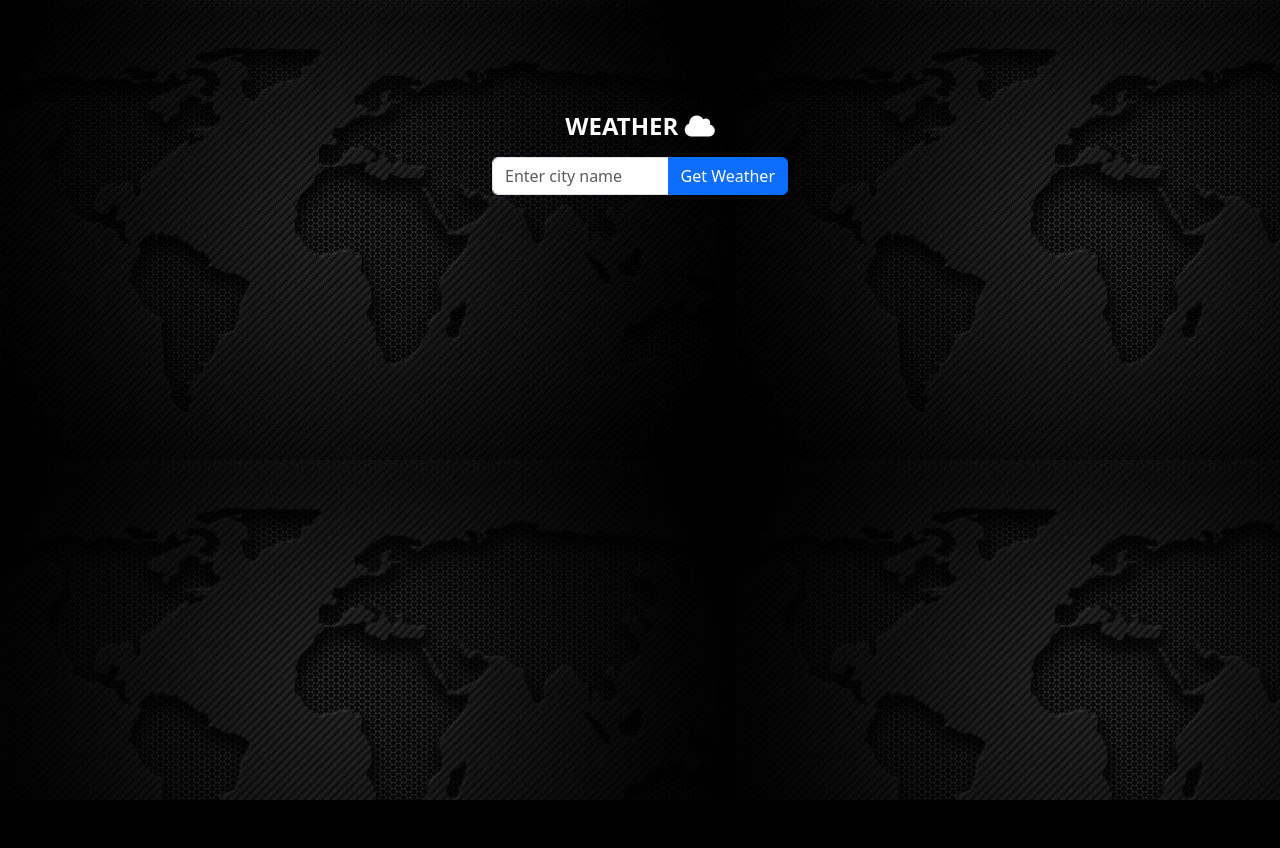
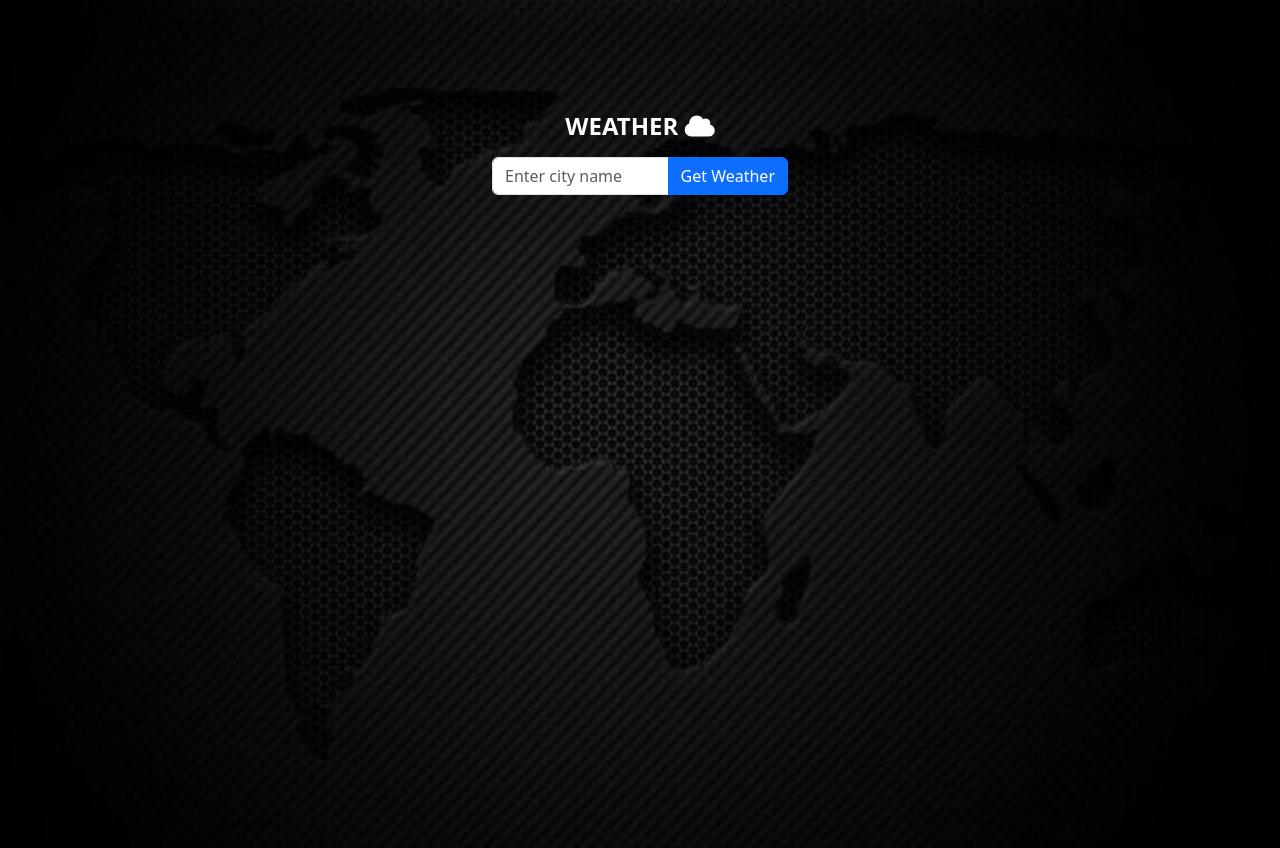
Before and after one commit to abishekbaiju2/Weather-APP, a Django app: page / in a window 1280 px wide. Before the commit the page ends 800 px from the top, so only its background shows below. Run offline with Django 5.2, Linux system fonts and the light colour scheme.

Commit message:
second commit

```diff
--- a/myapp/templates/weather.html
+++ b/myapp/templates/weather.html
@@ -15,8 +15,13 @@
         crossorigin="anonymous" referrerpolicy="no-referrer" />
     <style>
         body {
+            height: 100vh;
+            width: 100vw;
+            overflow: hidden;
             background-image: url('../static/images/bg.jpg');
+            background-size: 100% 100%;
         }
+
     </style>
 </head>
 
@@ -26,7 +31,7 @@
         </h4>
         <form action="" method="post">
             {%csrf_token%}
-            <div class="input-group flex-nowrap">
+            <div class="input-group ">
                 <input type="text" class="form-control  mt-3" name="city" placeholder="Enter city name" required>
                 <button class="btn btn-primary mt-3" type="submit">Get Weather</button>
             </div>
```
